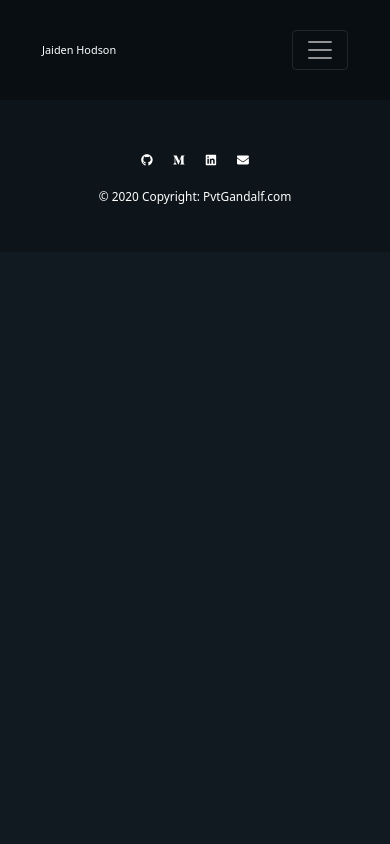
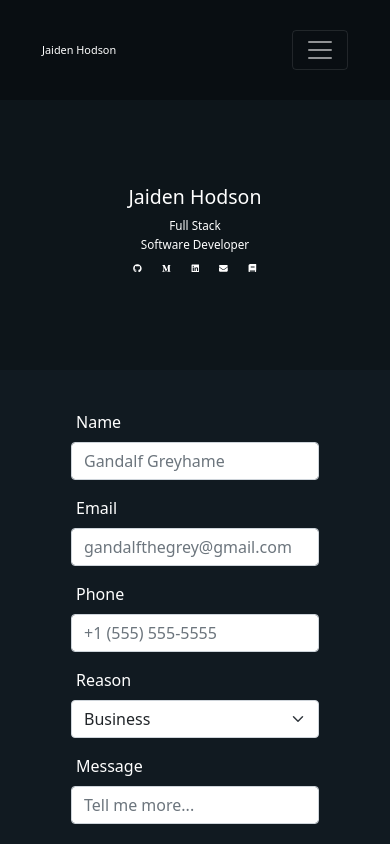
Before and after one commit to PvtGandalf/JaidenHodson, a React (Create React App) app: page /contact in a window 390 px wide. Shown: the top 844 px of the page. Built offline with nearby package versions, Linux system fonts and the light colour scheme; no server answers.

Commit message:
Contact Form Added [state bugs]
- Still need to fix state management issues
- Values not set before being submitted
- (Fill Out -> Submit -> Only Phone Number Set)

```diff
--- a/package.json
+++ b/package.json
@@ -3,6 +3,7 @@
   "version": "0.1.0",
   "private": true,
   "dependencies": {
+    "@emailjs/browser": "^3.6.2",
     "@emotion/react": "^11.9.3",
     "@emotion/styled": "^11.9.3",
     "@fortawesome/fontawesome-svg-core": "^6.1.1",
--- /dev/null
+++ b/src/components/contactForm.js
@@ -0,0 +1,249 @@
+// ##########################################
+// #        Import External Components      #
+// ##########################################
+import { useState } from 'react';
+import styled from '@emotion/styled/macro';
+import { Container, Form, Button, Alert } from 'react-bootstrap';
+import emailjs from '@emailjs/browser';
+
+// ##########################################
+// #    Mailjs Template and Service IDS     #
+// ##########################################
+const TEMPLATE_ID = process.env.EMAILJS_TEMPLATE_ID;
+const SERVICE_ID = process.env.EMAILJS_SERVICE_ID;
+const PUBLIC_KEY = process.env.EMAILJS_PUBLIC_KEY;
+
+// ##########################################
+// #       Component Specific Styling       #
+// ##########################################
+const StyledForm = styled(Form)`
+  width: 80%;
+`
+
+const StyledFormGroup = styled(Form.Group)`
+  text-align: left;
+`
+
+const StyledFormLabel = styled(Form.Label)`
+  margin-left: 5px;
+	color: white;
+`
+
+const StyledButton = styled(Button)`
+  margin-top: 20px;
+`
+
+const FeedbackMessage = styled.p`
+	color: white;
+`
+
+// ##########################################
+// #           Contact Component            #
+// ##########################################
+export default function ContactForm() {
+
+	const [name, setName] = useState('');
+  const [email, setEmail] = useState('');
+  const [phone, setPhone] = useState('');
+  const [message, setMessage] = useState('');
+  const [interested, setInterested] = useState([]);
+  const [success, setSuccess] = useState(false);
+  const [failure, setFailure] = useState(false);
+  const [show, setShow] = useState(true);
+  const [validated, setValidated] = useState(false);
+
+// ##########################################
+// #            Email Validation            #
+// ##########################################
+  function validateEmail(text) {
+    if (/^\w+([.-]?\w+)*@\w+([.-]?\w+)*(\.\w{2,3})+$/.test(text)) {
+        return (true);
+    } else {
+      return (false);
+    }
+  }
+
+// ##########################################
+// #             Phone Setting              #
+// ##########################################
+  function handlePhoneInput(e) {
+    // Format the phone number
+    const formattedPhoneNumber = formatPhoneNumber(e.target.value);
+
+    // Set the formatted phone number as current phone number
+    setPhone(formattedPhoneNumber);
+  }
+
+// ##########################################
+// #          Phone Reformatting            #
+// ##########################################
+  function formatPhoneNumber(value) {
+    // If their is no input return
+    if (!value) return value;
+
+    // Clean the input for any non-digit values.
+    const phoneNumber = value.replace(/[^\d]/g, '');
+
+    // Set length of input for ease of access
+    const phoneNumberLength = phoneNumber.length;
+
+    // If input length less than 4 return without formatting
+    if (phoneNumberLength < 4) return phoneNumber;
+
+    // If input length greater than 4 and less than 7 begin formatting and return
+    if (phoneNumberLength < 7) {
+      return `(${phoneNumber.slice(0, 3)}) ${phoneNumber.slice(3)}`;
+    }
+
+    // If input length greater than 7 add last of formatting and return
+    return `(${phoneNumber.slice(0, 3)}) ${phoneNumber.slice(
+      3,
+      6
+    )}-${phoneNumber.slice(6, 10)}`;
+  }
+
+// ##########################################
+// #        Form Submission Handling        #
+// ##########################################
+  function handleSubmit(event) {
+      event.preventDefault();
+
+      // Show validation hints after submission
+      setValidated(true);
+
+      // Check for required fields
+      const form = event.currentTarget;
+
+      // Stop submission if not all required fields filled out
+      if (form.checkValidity() === false) {
+        event.stopPropagation();
+        return;
+      }
+
+      // Stop submission if email not valid
+      if (!validateEmail(form.email.value)) {
+        event.stopPropagation();
+        return;
+      }
+
+      // Set state for form submission success & failure
+      setSuccess(false);
+      setFailure(false);
+
+      // Set state for text based input
+      setName(event.target.name.value);
+      setEmail(event.target.email.value);
+      setPhone(event.target.phone.value);
+      setMessage(event.target.message.value);
+
+      // Set state for interested based on checked interests
+      setInterested(document.querySelectorAll('input[type=checkbox]:checked'));
+
+      // Initialize interest string to empty string
+      var interestString = '';
+
+      // Convert interest list into a string of interests
+      if (interested.length > 0) {
+        interested.forEach(item => interestString = interestString + item.name + ", ");
+      } else {
+        interestString = "Other Services";
+      }
+
+      // Remove last comma from interest string
+      interestString = interestString.substring(0, interestString.length - 2);
+
+      // If message is empty replace with statement
+      if (message.length === 0) {
+        setMessage("Nothing sent");
+      }
+
+			console.log(name, email, phone, message);
+
+      // Send email using form data
+      /*emailjs.send(SERVICE_ID, TEMPLATE_ID, {
+          firstName: name,
+          lastName: "",
+          interests: interestString,
+          message: message,
+          email: email,
+          phone: phone
+        }, PUBLIC_KEY).then(res => {
+            console.log('Email successfully sent!');
+            setSuccess(true);
+        }).catch(err => {
+            console.error('Email not sent. Error:', err);
+            setFailure(true);
+        });
+				*/
+  }
+
+	return (
+		<StyledForm noValidate validated={validated} onSubmit={handleSubmit}>
+
+			{/* Name Input Field */}
+			<StyledFormGroup className="mb-3" controlId="form.Name">
+				<StyledFormLabel>Name</StyledFormLabel>
+				<Form.Control required type="text" name="name" placeholder="Gandalf Greyhame" />
+				<Form.Control.Feedback>Looks good!</Form.Control.Feedback>
+				<Form.Control.Feedback type="invalid">Please provide a valid name.</Form.Control.Feedback>
+			</StyledFormGroup>
+
+			{/* Email Input Field */}
+			<StyledFormGroup className="mb-3" controlId="form.Email">
+				<StyledFormLabel>Email</StyledFormLabel>
+				<Form.Control required type="text" name="email" placeholder="gandalfthegrey@gmail.com"/>
+				<Form.Control.Feedback>Looks good!</Form.Control.Feedback>
+				<Form.Control.Feedback type="invalid">Please provide a valid email.</Form.Control.Feedback>
+			</StyledFormGroup>
+
+			{/* Phone Input Field */}
+			<StyledFormGroup className="mb-3" controlId="form.Phone">
+				<StyledFormLabel>Phone</StyledFormLabel>
+				<Form.Control required type="tel" name="phone" placeholder="+1 (555) 555-5555" pattern=".{14,}" onChange={(e) => handlePhoneInput(e)} value={phone}/>
+				<Form.Control.Feedback>Looks good!</Form.Control.Feedback>
+				<Form.Control.Feedback type="invalid">Please provide a valid phone number.</Form.Control.Feedback>
+			</StyledFormGroup>
+
+			{/* Reason Checkbox */}
+			<StyledFormGroup className="mb-3" controlId="form.Reason">
+				<StyledFormLabel>Reason</StyledFormLabel>
+				<Form.Select name="reason" required>
+					<option value="Default" disabled>Select a reason for contact</option>
+					<option value="Business">Business</option>
+					<option value="Personal">Personal</option>
+					<option value="Other">Other</option>
+				</Form.Select>
+				<Form.Control.Feedback>Looks good!</Form.Control.Feedback>
+				<Form.Control.Feedback type="invalid">Please provide a reason for contacting.</Form.Control.Feedback>
+			</StyledFormGroup>
+
+			{/* Message Input Field */}
+			<StyledFormGroup className="mb-3" controlId="form.Message">
+				<StyledFormLabel>Message</StyledFormLabel>
+				<Form.Control required type="text" name="message" placeholder="Tell me more..."/>
+				<Form.Control.Feedback>Looks good!</Form.Control.Feedback>
+				<Form.Control.Feedback type="invalid">Please provide a message.</Form.Control.Feedback>
+			</StyledFormGroup>
+
+			{/* Submit Form Button */}
+			<StyledButton type="submit">
+				Send Message
+			</StyledButton>
+
+			{/* Success Alert */}
+			{success && show &&
+				<Alert variant="success" onClose={() => setShow(false)} dismissible>
+					<Alert.Heading>Email sent successfully!</Alert.Heading>
+				</Alert>
+			}
+
+			{/* Failure Alert */}
+			{failure && show &&
+				<Alert variant="danger" onClose={() => setShow(false)} dismissible>
+					<Alert.Heading>Email not sent!</Alert.Heading>
+				</Alert>
+			}
+
+		</StyledForm>
+  );
+}
--- a/src/pages/contact.js
+++ b/src/pages/contact.js
@@ -2,15 +2,14 @@
 // #        Import External Components      #
 // ##########################################
 import styled from '@emotion/styled/macro';
-import { Card, Button } from 'react-bootstrap'
-import { FaCaretRight } from 'react-icons/fa';
 
 // ##########################################
 // #        Import Local Components         #
 // ##########################################
 import Header from '../components/header';
+import TitleBadge from '../components/titleBadge';
 import Footer from '../components/footer';
-import SlideInSection from '../components/slideInSection';
+import ContactForm from '../components/contactForm';
 
 // ##########################################
 // #       Component Specific Styling       #
@@ -19,32 +18,51 @@ const PageContainer = styled.div`
 
 `;
 
-const HeadingContainer = styled.div`
-
+const ContentContainer = styled.div`
+  text-align: -webkit-center;
+  margin: 40px;
 `;
 
-const ContentContainer = styled.div`
-
+const HeaderContainer = styled.div`
+  grid-area: Header;
+  margin-bottom: 45px;
+  @media (max-width: 991px) {
+    margin-bottom: 25px;
+	}
 `;
 
+const FooterContainer = styled.div`
+  margin-top: 55px;
+  @media (max-width: 991px) {
+    margin-top: 0px;
+	}
+`;
 
 // ##########################################
-// #           Contact Component            #
+// #            Contact Component           #
 // ##########################################
-export default function Contact() {
+export default function About() {
 
   return (
     <PageContainer>
+      <Header />
 
-      <HeadingContainer>
-        <Header />
-      </HeadingContainer>
+      <HeaderContainer>
+        <TitleBadge
+          title="Jaiden Hodson"
+          subtext={["Full Stack", "Software Developer"]}
+        />
+      </HeaderContainer>
 
       <ContentContainer>
 
+        <ContactForm />
+
       </ContentContainer>
 
-      <Footer />
+      <FooterContainer>
+        <Footer />
+      </FooterContainer>
 
     </PageContainer>
   );
```
Also changed, not shown: 2 other files (tests, documents, lock files or other folders).
